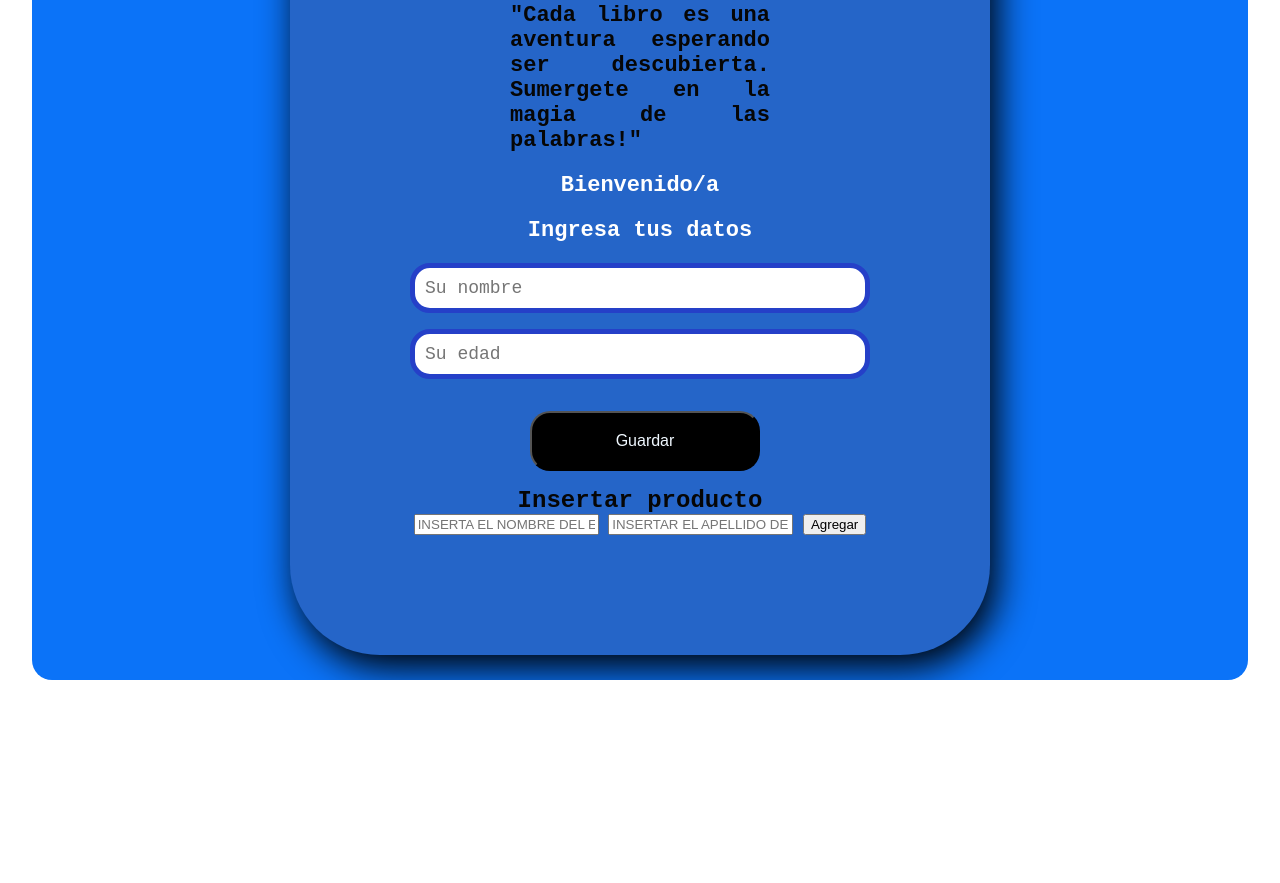
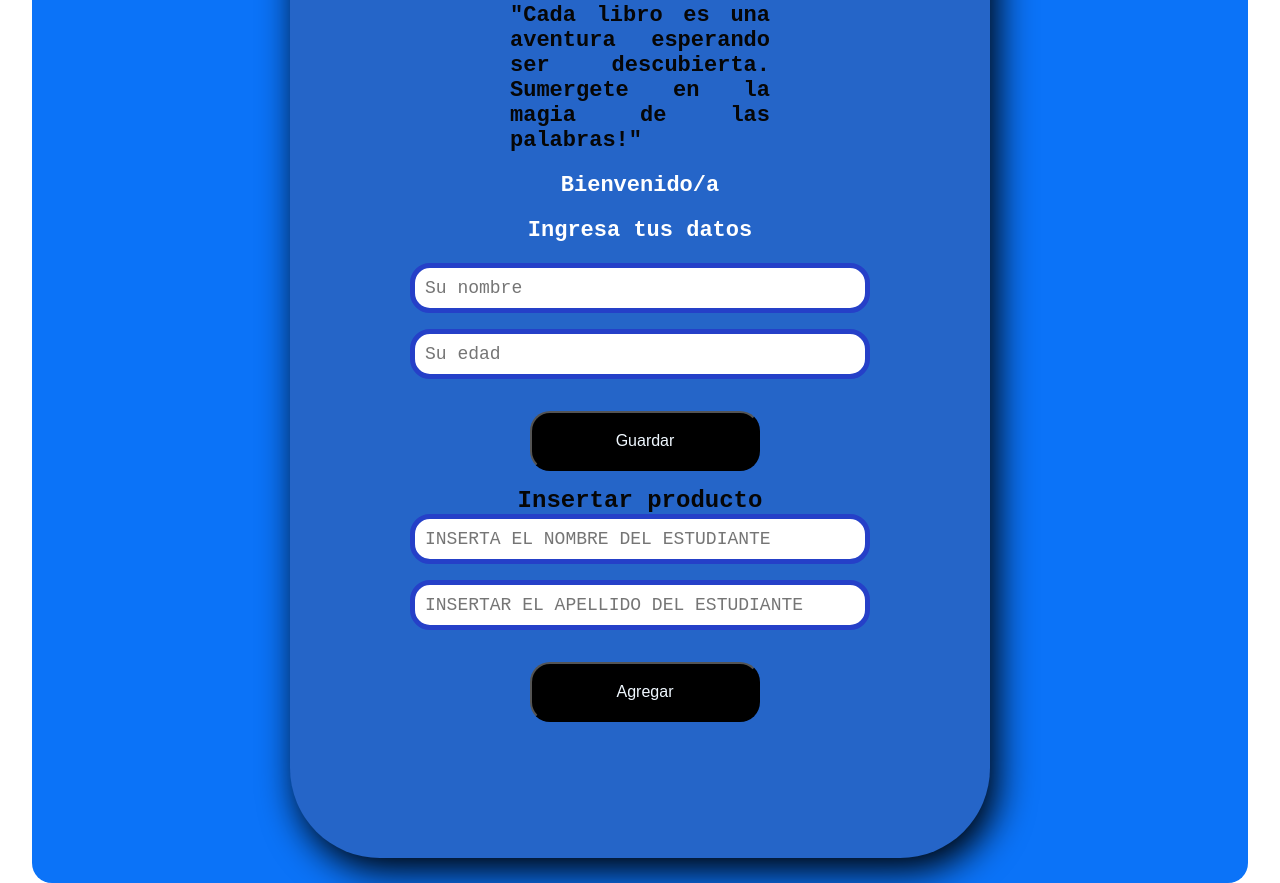
Before and after one commit to alexPatrAgu/firebase, a plain HTML site: page index.html in a window 1280 px wide. Shown: the part 460-1343 px from the top of the page. Before the commit the page ends 1140 px from the top, so only its background shows below. Drawn offline with Linux system fonts and the light colour scheme.

Commit message:
editar index.html

```diff
--- a/index.html
+++ b/index.html
@@ -35,9 +35,9 @@
                         </form>
                         <h1>Insertar producto</h1>
                         <form id="alumno">
-                            <input type="text" id="nombre" placeholder="INSERTA EL NOMBRE DEL ESTUDIANTE">
-                            <input type="text" id="apellido" placeholder="INSERTAR EL APELLIDO DEL ESTUDIANTE">
-                            <button type="submit">Agregar</button>
+                            <input class="controles" type="text" id="nombre" placeholder="INSERTA EL NOMBRE DEL ESTUDIANTE">
+                            <input class="controles" type="text" id="apellido" placeholder="INSERTAR EL APELLIDO DEL ESTUDIANTE">
+                            <button class="botones" type="submit">Agregar</button>
                         </form>
                     </section>
                 </td>
```
